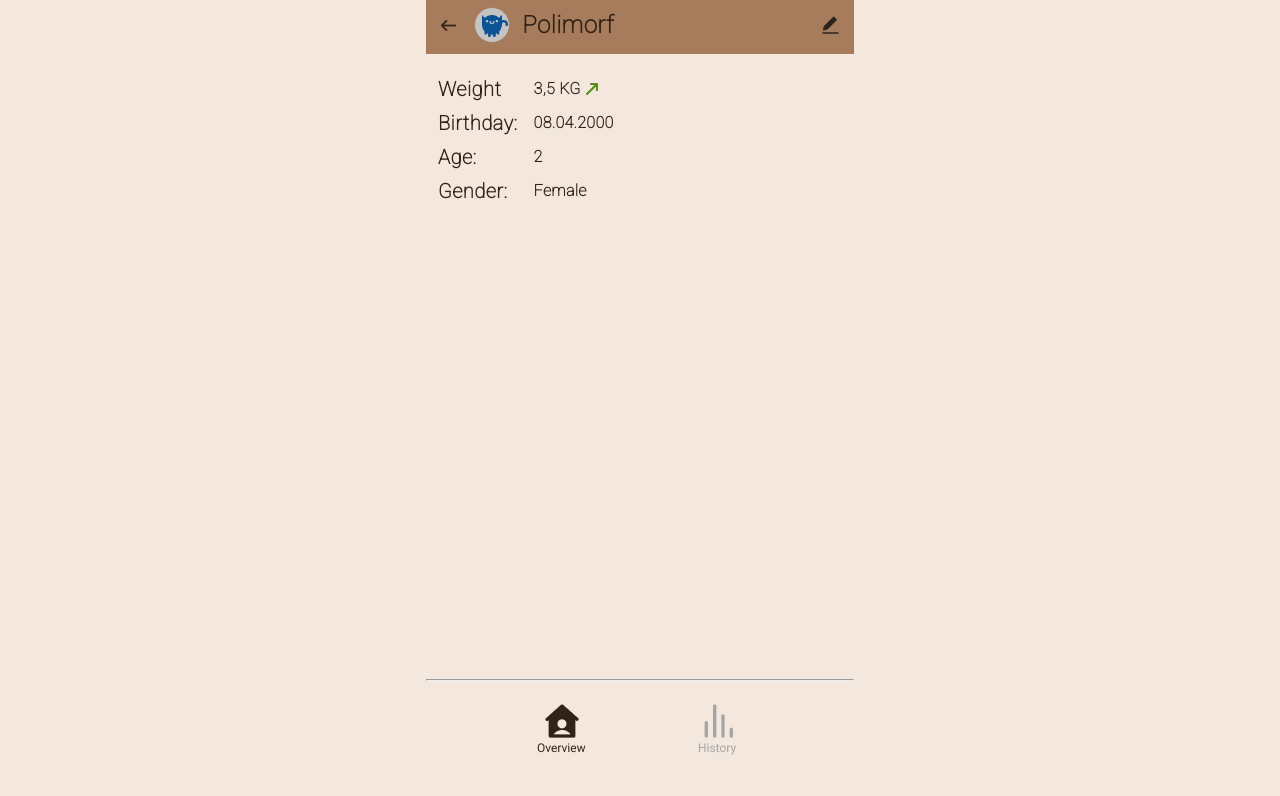
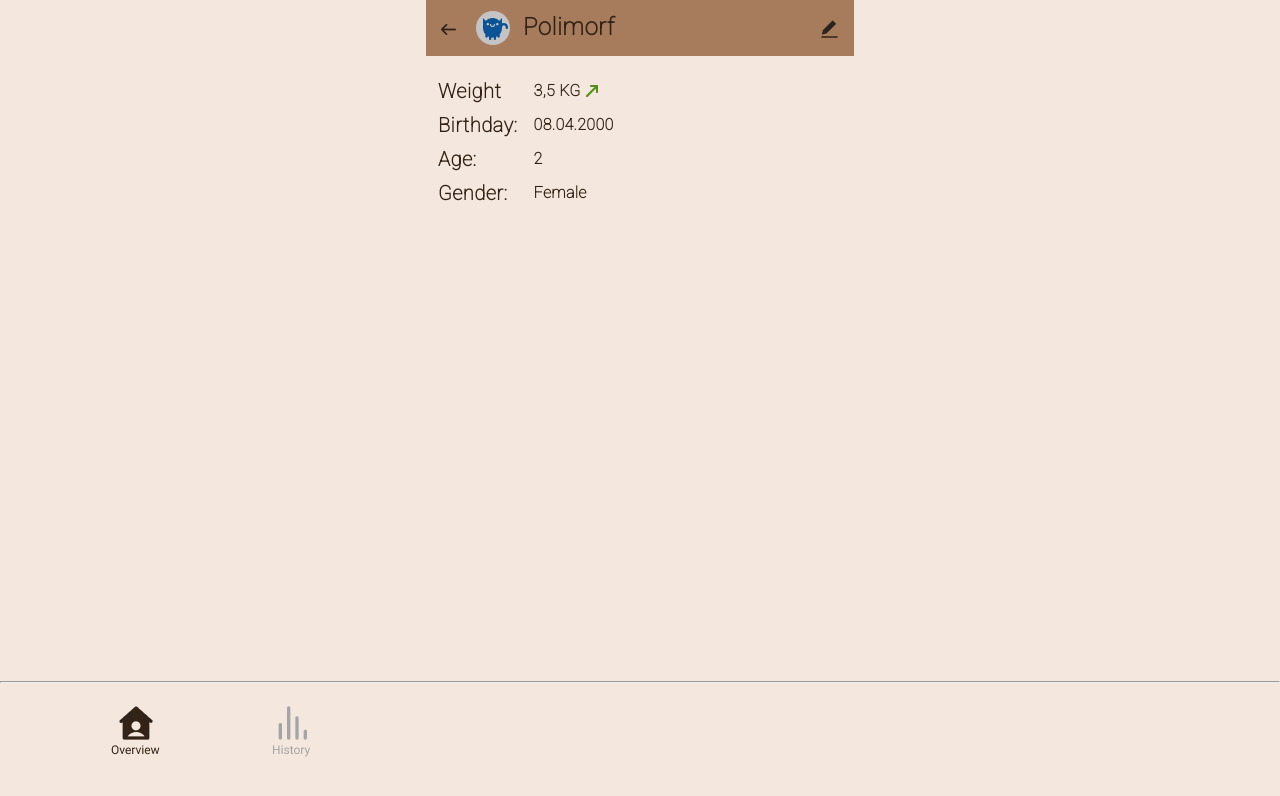
Before and after one commit to Obe1Kanobi/Cats2, a plain HTML site: page index.html in a window 1280 px wide. Drawn offline with Linux system fonts and the light colour scheme.

Commit message:
Доделал

```diff
--- a/index.html
+++ b/index.html
@@ -19,15 +19,15 @@
     <header id="header">
       <div class="header__weight default">
         <div class="header__weight--arrow">
-          <img src="images/Arrow_left.png" alt="">
+          <img src="image/Arrow_left.webp" alt="">
         </div>
         <div class="header__polimorf--border">
           <img class="header__polimorf--img"
-            src="images/Cat_blue.webp">
+            src="image/Cat_blue.webp">
         </div>
         <h1 class="header__weight--title header__font">Polimorf</h1>
         <div class="header__weight--pen">
-          <img src="images/Pen.webp" alt="">
+          <img src="image/Pen.webp" alt="">
         </div>
       </div>
     </header>
@@ -47,21 +47,21 @@
             <h2 class="polimorf__text--value">Female</h2>
           </div>
           <div class="polimorf__img--green_line">
-            <img src="images/Green_line.webp" alt="">
+            <img src="image/Green_line.webp" alt="">
           </div>
         </div>
       </section>
     </main>
     <footer id="footer">
-      <div class="footer__flex default">
+      <div class="footer__flex">
         <hr>
         <div class="footer__flex--img">
           <div class="footer__flex--overview">
-            <img class="footer__flex-overview" src="images/Footer_Button.png">
+            <img class="footer__flex-overview" src="image/Footer_Button.webp">
           </div>
           <div class="footer__flex--history">
             <img class="footer__flex-history"
-              src="images/Footer_Button_His.png">
+              src="image/Footer_Button_His.webp">
           </div>
         </div>
       </footer>
--- a/style/Header.css
+++ b/style/Header.css
@@ -1,12 +1,13 @@
 .header__weight {
   display: flex;
-  height: 54px;
+  height: 56px;
   background-color: rgba(167, 124, 93, 1);
   align-items: center;
 }
 
 .header__weight--arrow {
-  margin-left: 11.25px;
+  margin-left: 11px;
+  margin-top: 5px;
 }
 
 .header__polimorf--img {
@@ -23,16 +24,16 @@
   border: 1px solid rgba(167, 124, 93, 1);
   background-color: rgba(196, 196, 196, 1);
   border-radius: 24px;
-  margin-left: 13px;
-  margin-bottom: 4px;
+  margin-left: 14px;
 }
 
 .header__weight--title {
   margin-left: 12px;
   letter-spacing: 0.5px;
-  margin-bottom: 4px;
+  margin-bottom: 2px;
 }
 
 .header__weight--pen {
-  margin-left: 205px;
+  margin-left: 203px;
+  margin-top: 5px;
 }
```
Also changed, not shown: image/Arrow_left.webp (added), image/Cat_blue.webp (renamed from images/Cat_blue.webp), image/Footer_Button.webp (added), image/Footer_Button_His.webp (added), image/Green_line.webp (renamed from images/Green_line.webp), image/Pen.webp (renamed from images/Pen.webp), images/Arrow_left.png (deleted), images/Footer_Button.png (deleted), images/Footer_Button_His.png (deleted).
